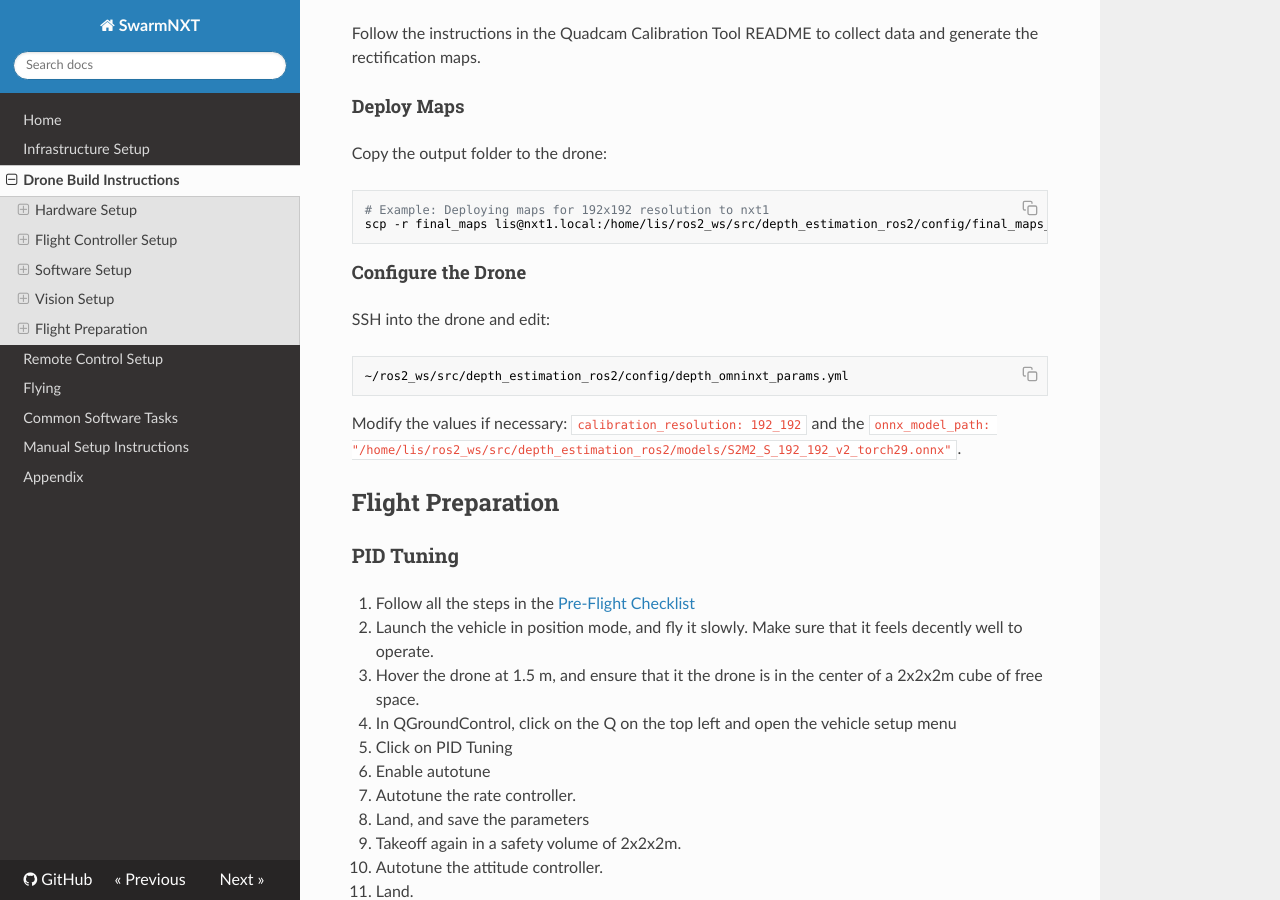
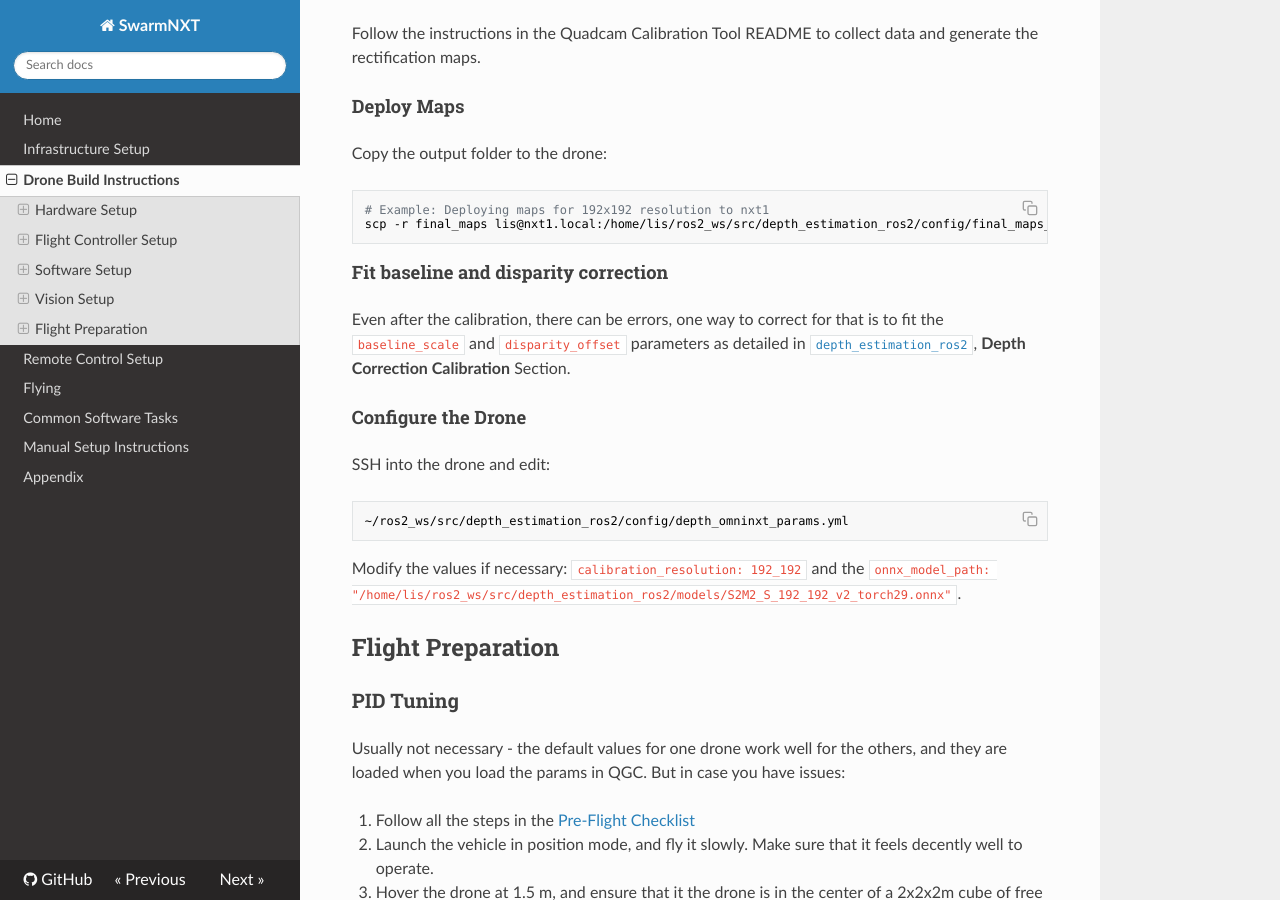
Before and after one commit to lis-epfl/swarm-nxt, an MkDocs documentation site: the page built from docs/drone-setup.md, in a window 1280 px wide and 900 px high, scrolled down 15033 px. Built offline with MkDocs 1.6.1, drawn with Linux system fonts in a browser that asks for light colours; nearby versions of some CDN libraries.

Commit message:
update docs

````diff
--- a/docs/drone-setup.md
+++ b/docs/drone-setup.md
@@ -418,6 +418,9 @@ Copy the output folder to the drone:
 scp -r final_maps lis@nxt1.local:/home/lis/ros2_ws/src/depth_estimation_ros2/config/final_maps_192_192
 ```
 
+#### **Fit baseline and disparity correction**
+Even after the calibration, there can be errors, one way to correct for that is to fit the `baseline_scale` and `disparity_offset` parameters as detailed in [`depth_estimation_ros2`](https://github.com/lis-epfl/depth_estimation_ros2), **Depth Correction Calibration** Section.
+
 #### **Configure the Drone**
 
 SSH into the drone and edit:
@@ -431,6 +434,8 @@ Modify the values if necessary: `calibration_resolution: 192_192` and the `onnx_
 ## Flight Preparation
 
 ### PID Tuning
+
+Usually not necessary - the default values for one drone work well for the others, and they are loaded when you load the params in QGC. But in case you have issues:
 
 1. Follow all the steps in the [Pre-Flight Checklist](flying.md#pre-flight-checklist)
 2. Launch the vehicle in position mode, and fly it slowly. Make sure that it feels decently well to operate.
````
Also changed, not shown: 1 other file.
